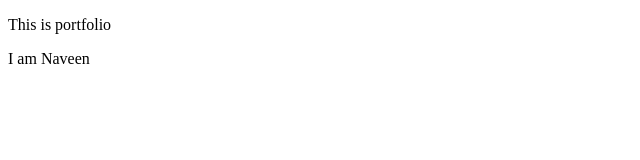
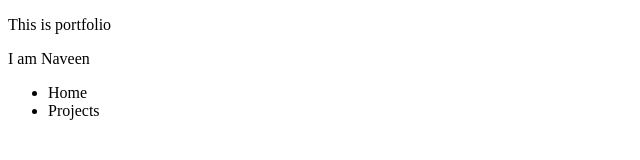
Before and after one commit to NAVEEN171/git-new-practice, a plain HTML site: page index.html in a window 1280 px wide. Shown: the whole page, without its empty margins (0-640 px from the left). Drawn offline with Linux system fonts and the light colour scheme.

Commit message:
header addition

```diff
--- a/index.html
+++ b/index.html
@@ -9,6 +9,10 @@
 <body>
     <p>This is portfolio</p>
     <p>I am Naveen</p>
+    <ul>
+        <li>Home</li>
+        <li>Projects</li>
+    </ul>
 
 </body>
 </html>
```
